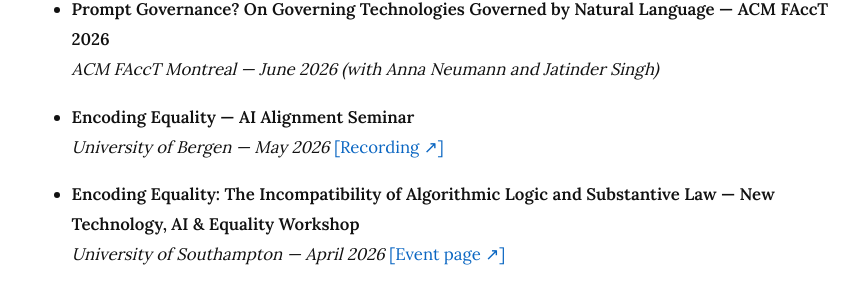
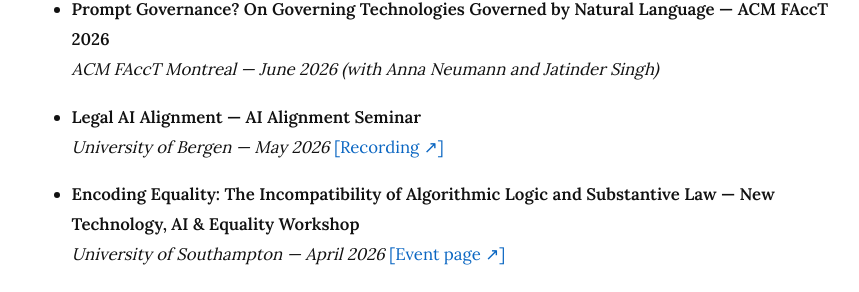
Before and after one commit to hollisargeant/hollisargeant.github.io, a Jekyll site: the page built from talks.md, in a window 1280 px wide. Shown: the part 228-520 px from the top of the page, without its empty margins (201-1060 px from the left). Built offline with Jekyll 4.4.1, drawn with Linux system fonts in a browser that asks for light colours.

Commit message:
Update talks.md

```diff
--- a/talks.md
+++ b/talks.md
@@ -22,7 +22,7 @@ permalink: /talks/
 - **Prompt Governance? On Governing Technologies Governed by Natural Language — ACM FAccT 2026**
   *ACM FAccT Montreal — June 2026 (with Anna Neumann and Jatinder Singh)*
 
-- **Encoding Equality — AI Alignment Seminar**
+- **Legal AI Alignment — AI Alignment Seminar**
   *University of Bergen — May 2026* [[Recording ↗︎]](https://www.youtube.com/watch?v=vI_X9cvDIU4&t=8885s)
 
 - **Encoding Equality: The Incompatibility of Algorithmic Logic and Substantive Law — New Technology, AI & Equality Workshop**
```
